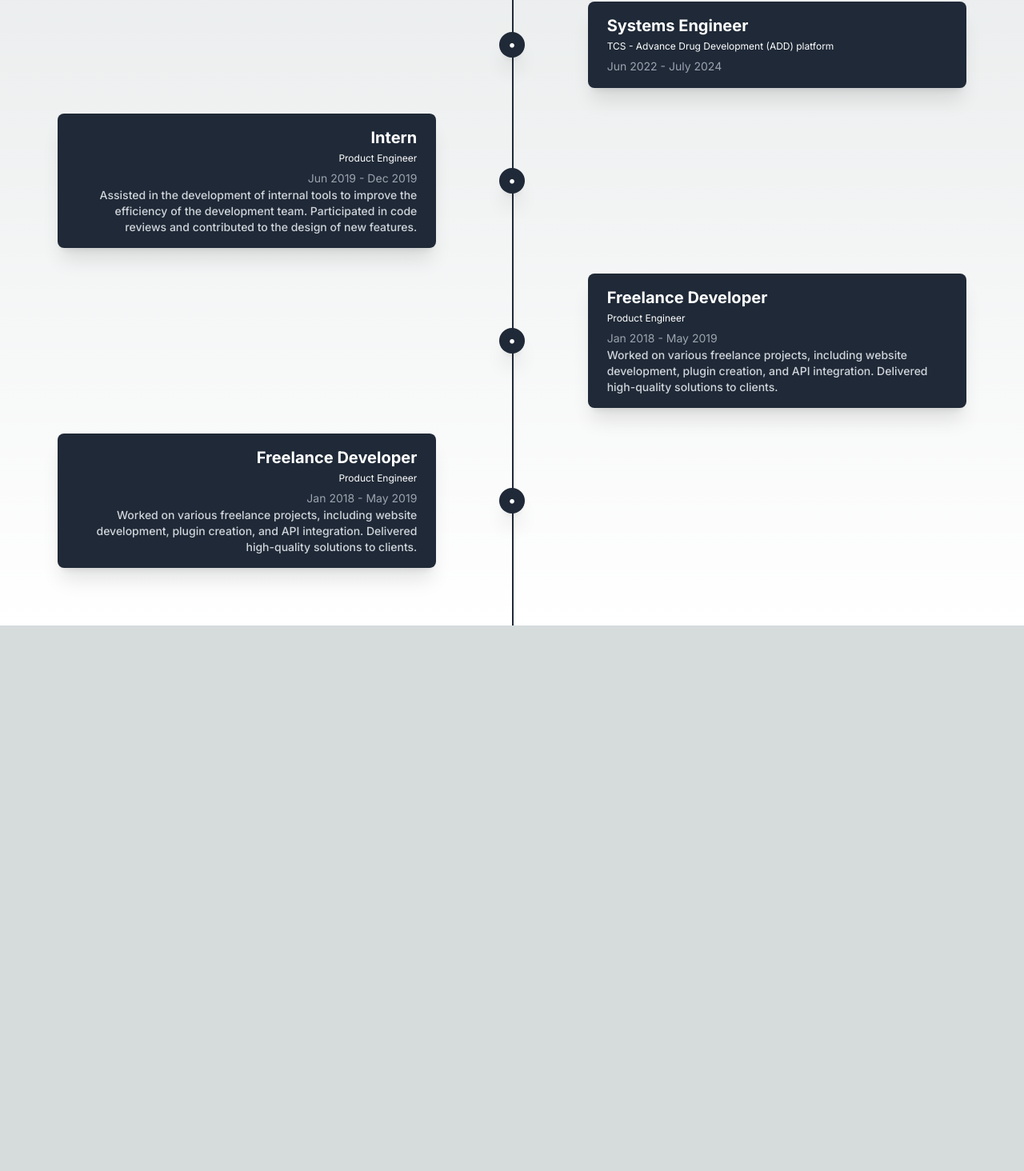
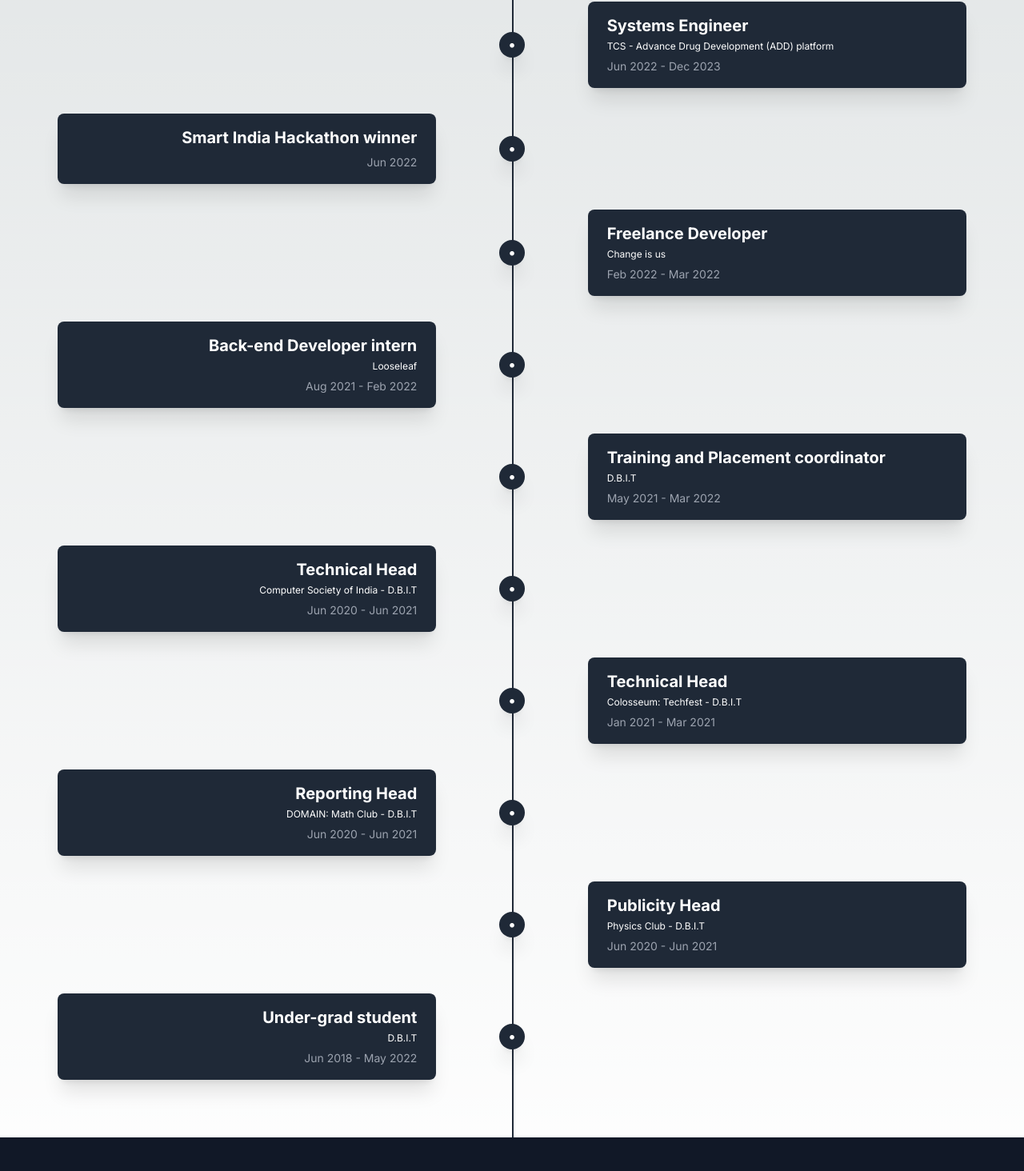
Before and after one commit to hisenberggg/portfolio, a Next.js app in the folder portfolio/: page / in a window 1280 px wide. Shown: the part 888-2352 px from the top of the page at 80% size. Before the commit the page ends 1670 px from the top, so only its background shows below. Built offline with nearby package versions, Linux system fonts and the light colour scheme.

Commit message:
home page update

```diff
--- /dev/null
+++ b/portfolio/src/app/components/footer.tsx
@@ -0,0 +1,24 @@
+import React from 'react';
+import { FaInstagram, FaGithub, FaLinkedin } from 'react-icons/fa';
+
+const Footer: React.FC = () => {
+  return (
+    <footer className="bg-gray-900 text-white py-8">
+      <div className="container mx-auto flex flex-wrap justify-center items-center">
+        <div className="flex justify-center space-x-6 mb-4">
+          <a href="https://linkedin.com/in/abhijeet-ringe/" target="_blank" rel="noopener noreferrer">
+            <FaLinkedin className="h-10 text-gray-400 hover:text-white" />
+          </a>
+          <a href="https://github.com/hisenberggg" target="_blank" rel="noopener noreferrer">
+            <FaGithub className="h-10 text-gray-400 hover:text-white" />
+          </a>
+          <a href="https://www.instagram.com/_._abhijeet_147_/" target="_blank" rel="noopener noreferrer">
+            <FaInstagram className="h-10 text-gray-400 hover:text-white" />
+          </a>
+        </div>
+      </div>
+    </footer>
+  );
+};
+
+export default Footer;
--- a/portfolio/src/app/components/timeline.tsx
+++ b/portfolio/src/app/components/timeline.tsx
@@ -30,38 +30,80 @@ const Timeline: React.FC = () => {
   // Example data for timeline items
   const timelineItems: TimelineItemProps[] = [
     {
-      title: "Product Engineer",
+      title: "Product Engineer - AI Developer",
       subtitle: "TCS - Advance Drug Development (ADD) platform",
-      date: "Jun 2022 - July 2024",
+      date: "Jan 2023 - July 2024",
       content: "",
       isRight: false
     },
     {
         title: "Systems Engineer",
         subtitle: "TCS - Advance Drug Development (ADD) platform",
-        date: "Jun 2022 - July 2024",
+        date: "Jun 2022 - Dec 2023",
         content: "",
         isRight: false
-      },
+    },
     {
-      title: "Intern",
-      subtitle: "Product Engineer",
-      date: "Jun 2019 - Dec 2019",
-      content: "Assisted in the development of internal tools to improve the efficiency of the development team. Participated in code reviews and contributed to the design of new features.",
+      title: "Smart India Hackathon winner",
+      subtitle: "",
+      date: "Jun 2022",
+      content: "",
       isRight: true
     },
     {
       title: "Freelance Developer",
-      subtitle: "Product Engineer",
-      date: "Jan 2018 - May 2019",
-      content: "Worked on various freelance projects, including website development, plugin creation, and API integration. Delivered high-quality solutions to clients.",
+      subtitle: "Change is us",
+      date: "Feb 2022 - Mar 2022",
+      content: "",
       isRight: false
     },
     {
-      title: "Freelance Developer",
-      subtitle: "Product Engineer",
-      date: "Jan 2018 - May 2019",
-      content: "Worked on various freelance projects, including website development, plugin creation, and API integration. Delivered high-quality solutions to clients.",
+      title: "Back-end Developer intern",
+      subtitle: "Looseleaf",
+      date: "Aug 2021 - Feb 2022",
+      content: "",
+      isRight: true
+    },
+    {
+      title: "Training and Placement coordinator",
+      subtitle: "D.B.I.T",
+      date: "May 2021 - Mar 2022",
+      content: "",
+      isRight: false
+    },
+    {
+      title: "Technical Head",
+      subtitle: "Computer Society of India - D.B.I.T",
+      date: "Jun 2020 - Jun 2021",
+      content: "",
+      isRight: true
+    },
+    {
+      title: "Technical Head",
+      subtitle: "Colosseum: Techfest - D.B.I.T",
+      date: "Jan 2021 - Mar 2021",
+      content: "",
+      isRight: false
+    },
+    {
+      title: "Reporting Head",
+      subtitle: "DOMAIN: Math Club - D.B.I.T",
+      date: "Jun 2020 - Jun 2021",
+      content: "",
+      isRight: true
+    },
+    {
+      title: "Publicity Head",
+      subtitle: "Physics Club - D.B.I.T",
+      date: "Jun 2020 - Jun 2021",
+      content: "",
+      isRight: false
+    },
+    {
+      title: "Under-grad student",
+      subtitle: "D.B.I.T",
+      date: "Jun 2018 - May 2022",
+      content: "",
       isRight: true
     },
   ];
--- a/portfolio/src/app/layout.tsx
+++ b/portfolio/src/app/layout.tsx
@@ -2,6 +2,7 @@ import type { Metadata } from "next";
 import { Inter } from "next/font/google";
 import "./globals.css";
 import { Navbar } from "./components/nav";
+import Footer from "./components/footer"
 
 const inter = Inter({ subsets: ["latin"] });
 
@@ -23,6 +24,7 @@ export default function RootLayout({
       <body className={inter.className}>
         <Navbar />
         <main>{children}</main>
+        <Footer/>
       </body>
     </html>
 
--- a/portfolio/src/app/page.tsx
+++ b/portfolio/src/app/page.tsx
@@ -27,11 +27,11 @@ const Home = () => {
       <br />
       <br />
       <br />
+      <div id="work"></div>
       <br />
 
-      <div id="work"></div>
       <Timeline/>
-      {/* <OppositeContentTimeline/> */}
+
     </div>
 
   )
--- a/portfolio/src/app/projects/page.tsx
+++ b/portfolio/src/app/projects/page.tsx
@@ -1,10 +1,11 @@
-// pages/projects.tsx
-const Work = () => {
+
+
+const Projects = () => {
   return (
     <div>
-      <h1>Work Page</h1>
+      <h1>Projects Page</h1>
     </div>
   )
 }
 
-export default Work;
+export default Projects;
--- /dev/null
+++ b/portfolio/src/app/projects/sdl/page.jsx
@@ -0,0 +1,11 @@
+
+
+const Doorlock = () => {
+    return (
+      <div>
+        <h1>SmartDoorLock</h1>
+      </div>
+    )
+  }
+
+  export default Doorlock;
```
